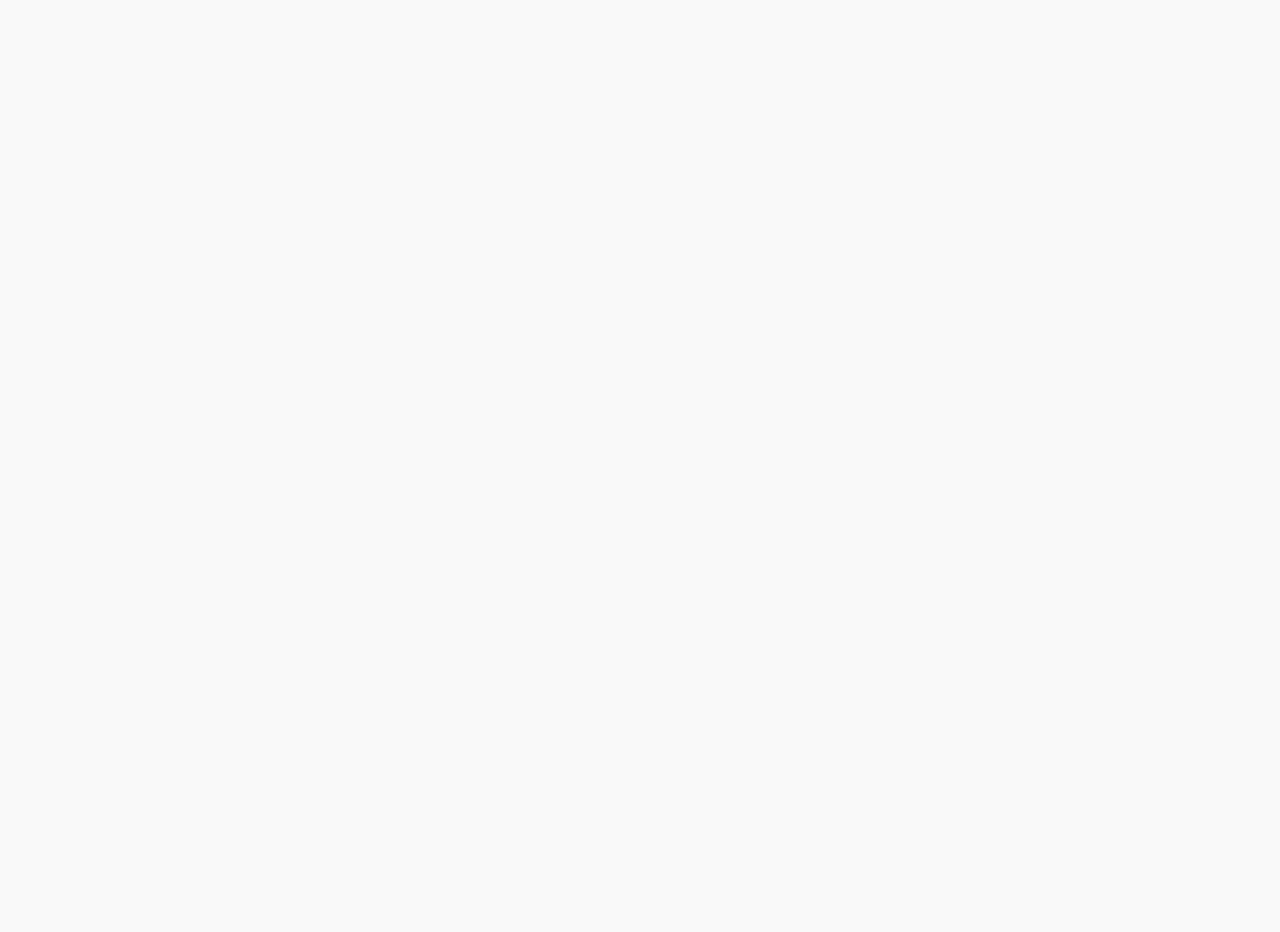
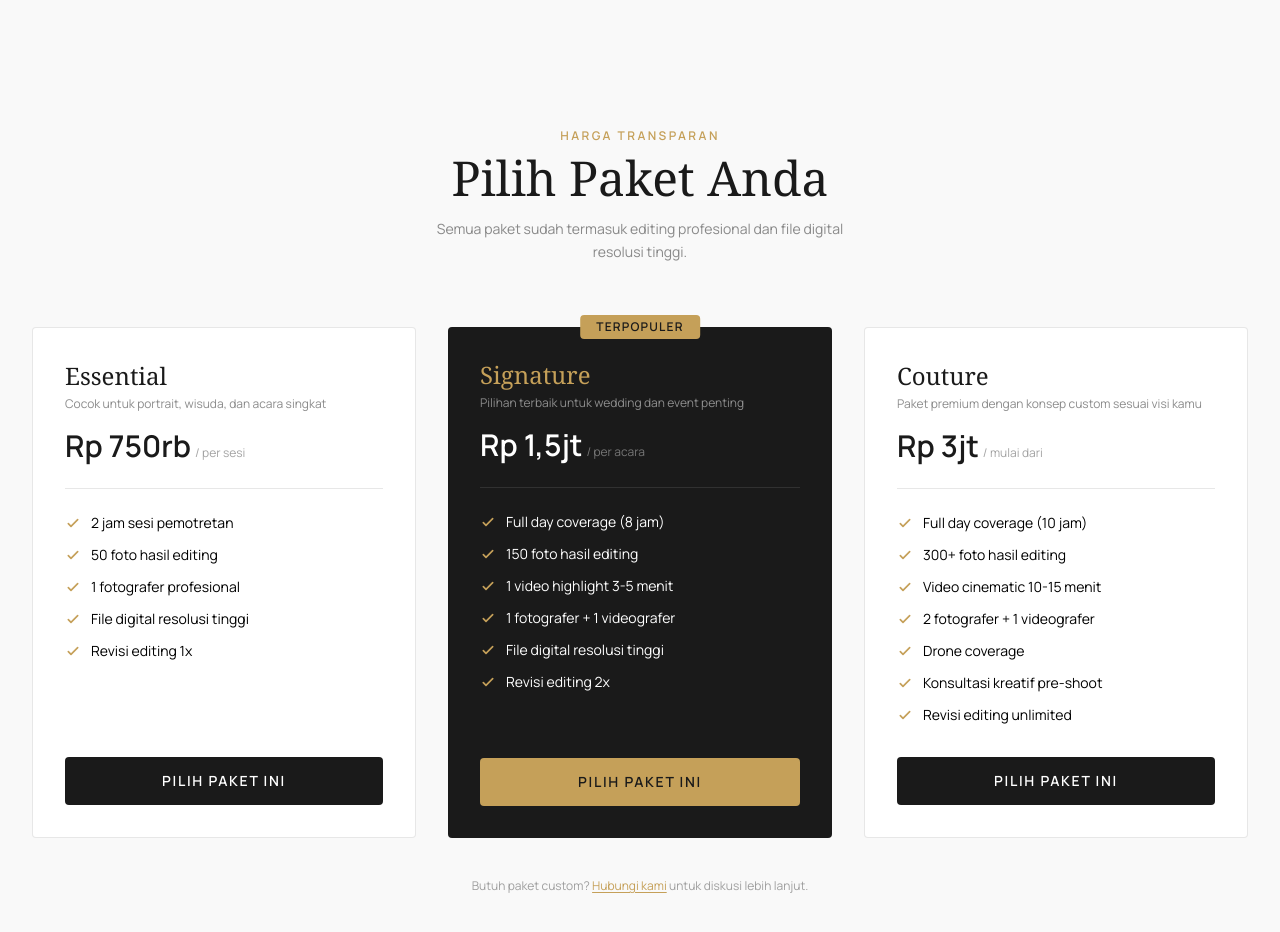
Before and after one commit to wawanher487/waventra_studio, a Next.js app: page / in a window 1280 px wide. Shown: the part 840-1772 px from the top of the page. Before the commit the page ends 834 px from the top, so only its background shows below. Built offline with nearby package versions, Linux system fonts and the light colour scheme.

Commit message:
fix: navbar and feat: packages section

```diff
--- a/src/app/page.tsx
+++ b/src/app/page.tsx
@@ -1,9 +1,12 @@
 import HeroSectioin from "@/components/sections/HeroSection";
+import PackagesSection from "@/components/sections/PackagesSection";
 
 export default function Home() {
   return (
     <main>
       <HeroSectioin />
+      {/* <PortfolioSection /> */}
+      <PackagesSection />
     </main>
   );
 }
--- a/src/components/layout/Navbar.tsx
+++ b/src/components/layout/Navbar.tsx
@@ -4,7 +4,7 @@ import Link from "next/link";
 import { useEffect, useState } from "react";
 
 const navLinks = [
-  { label: "Portofolio", href: "#portofolio" },
+  { label: "Portofolio", href: "#portfolio" },
   { label: "Packages", href: "#packages" },
   { label: "Tim", href: "#tim" },
   { label: "Kontak", href: "#kontak" },
@@ -27,7 +27,7 @@ export default function Navbar() {
 
   return (
     <nav
-      className={`fixed top-0 left-0 right-0 z-50 transition-all duration-300 ${isScrolled ? "bg-brand-navy/95 backdrop-blur-sm shadow-lg" : "bg-brand-primary"}`}
+      className={`fixed top-0 left-0 right-0 z-50 transition-all duration-300 ${isScrolled ? "bg-brand-navy/90 backdrop-blur-sm shadow-lg" : "bg-brand-primary"}`}
     >
       <div className="max-w-7xl mx-auto px-6 lg:px-8">
         <div className="flex items-center justify-between h-16 lg:h-20">
--- a/src/components/sections/HeroSection.tsx
+++ b/src/components/sections/HeroSection.tsx
@@ -5,7 +5,7 @@ import { useState } from "react";
 const packages = [
   { id: "essential", name: "Essential", desc: "2 jam sesi" },
   { id: "signature", name: "Signature", desc: "Full Day + Video" },
-  { id: "couture", name: "Essential", desc: "Custom Konsep" },
+  { id: "couture", name: "Couture", desc: "Custom Konsep" },
 ];
 
 const eventTypes = [
--- /dev/null
+++ b/src/components/sections/PackagesSection.tsx
@@ -0,0 +1,145 @@
+import { packages } from "@/data/packages";
+
+// Komponen kecil untuk satu baris fitur
+// Kenapa dipisah? Karena dipakai berulang di setiap card
+function FeatureItem({ text }: { text: string }) {
+  return (
+    <li className="flex items-start gap-2.5 text-sm">
+      {/* Gold checkmark */}
+      <svg
+        className="w-4 h-4 text-brand-gold mt-0.5 shrink-0"
+        fill="none"
+        viewBox="0 0 24 24"
+        stroke="currentColor"
+        strokeWidth={2.5}
+      >
+        <path strokeLinecap="round" strokeLinejoin="round" d="M5 13l4 4L19 7" />
+      </svg>
+      {text}
+    </li>
+  );
+}
+
+export default function PackagesSection() {
+  return (
+    <section id="packages" className="py-20 lg:py-32 bg-brand-neutral">
+      <div className="max-w-7xl mx-auto px-6 lg:px-8">
+        {/* Section header — centered */}
+        <div className="text-center mb-16">
+          <span className="text-xs font-semibold tracking-[0.2em] uppercase text-brand-gold">
+            Harga Transparan
+          </span>
+          <h2 className="font-serif text-brand-primary text-4xl lg:text-5xl mt-2 mb-4">
+            Pilih Paket Anda
+          </h2>
+          <p className="text-brand-primary/50 max-w-md mx-auto text-sm leading-relaxed">
+            Semua paket sudah termasuk editing profesional dan file digital
+            resolusi tinggi.
+          </p>
+        </div>
+
+        {/* Package cards grid */}
+        <div className="grid grid-cols-1 md:grid-cols-3 gap-6 lg:gap-8">
+          {packages.map((pkg) => (
+            <div
+              key={pkg.id}
+              className={`
+                relative flex flex-col p-8 rounded-sm
+                transition-transform duration-300 hover:-translate-y-1
+                ${
+                  pkg.isFeatured
+                    ? "bg-brand-primary text-white" // featured: dark
+                    : "bg-white border border-brand-primary/10" // regular: light
+                }
+              `}
+            >
+              {/* Featured badge */}
+              {pkg.isFeatured && (
+                <div
+                  className="
+                  absolute -top-3 left-1/2 -translate-x-1/2
+                  bg-brand-gold text-brand-primary
+                  text-xs font-semibold tracking-widest uppercase
+                  px-4 py-1 rounded-sm
+                "
+                >
+                  Terpopuler
+                </div>
+              )}
+
+              {/* Package name & price */}
+              <div className="mb-6">
+                <h3
+                  className={`
+                  font-serif text-2xl mb-1
+                  ${pkg.isFeatured ? "text-brand-gold" : "text-brand-primary"}
+                `}
+                >
+                  {pkg.name}
+                </h3>
+                <p
+                  className={`text-xs mb-4 ${pkg.isFeatured ? "text-white/50" : "text-brand-primary/50"}`}
+                >
+                  {pkg.description}
+                </p>
+                <div className="flex items-baseline gap-1">
+                  <span
+                    className={`font-semibold text-3xl ${pkg.isFeatured ? "text-white" : "text-brand-primary"}`}
+                  >
+                    {pkg.price}
+                  </span>
+                  <span
+                    className={`text-xs ${pkg.isFeatured ? "text-white/40" : "text-brand-primary/40"}`}
+                  >
+                    / {pkg.priceNote}
+                  </span>
+                </div>
+              </div>
+
+              {/* Divider */}
+              <div
+                className={`h-px mb-6 ${pkg.isFeatured ? "bg-white/10" : "bg-brand-primary/10"}`}
+              />
+
+              {/* Features list — grow agar semua card tingginya sama */}
+              <ul className="space-y-3 grow">
+                {pkg.features.map((feature) => (
+                  <FeatureItem key={feature} text={feature} />
+                ))}
+              </ul>
+
+              {/* CTA Button */}
+              <a
+                href="#booking"
+                className={`
+                  mt-8 block text-center py-3.5 text-sm font-semibold
+                  tracking-[0.12em] uppercase rounded-sm
+                  transition-all duration-200
+                  ${
+                    pkg.isFeatured
+                      ? "bg-brand-gold text-brand-primary hover:bg-white"
+                      : "bg-brand-primary text-white hover:bg-brand-gold hover:text-brand-primary"
+                  }
+                `}
+              >
+                Pilih Paket Ini
+              </a>
+            </div>
+          ))}
+        </div>
+
+        {/* Catatan bawah */}
+        <p className="text-center text-xs text-brand-primary/40 mt-10">
+          Butuh paket custom?{" "}
+          <a
+            href="#booking"
+            className="text-brand-gold underline underline-offset-2"
+          >
+            Hubungi kami
+          </a>{" "}
+          untuk diskusi lebih lanjut.
+        </p>
+      </div>
+    </section>
+  );
+}
--- /dev/null
+++ b/src/data/packages.ts
@@ -0,0 +1,119 @@
+// Interface dulu — definisikan "kontrak" bentuk datanya
+export interface Package {
+  id: string;
+  name: string;
+  price: string;
+  priceNote: string;
+  description: string;
+  features: string[];
+  isFeatured?: boolean; // ? artinya optional
+}
+
+export interface PortfolioItem {
+  id: string;
+  category: string;
+  aspectRatio: "portrait" | "landscape" | "square";
+  // Nanti diisi URL foto asli dari teman kamu
+  placeholder: string; // warna sementara sebelum ada foto
+}
+
+// ========================
+// DATA PAKET
+// ========================
+export const packages: Package[] = [
+  {
+    id: "essential",
+    name: "Essential",
+    price: "Rp 750rb",
+    priceNote: "per sesi",
+    description: "Cocok untuk portrait, wisuda, dan acara singkat",
+    features: [
+      "2 jam sesi pemotretan",
+      "50 foto hasil editing",
+      "1 fotografer profesional",
+      "File digital resolusi tinggi",
+      "Revisi editing 1x",
+    ],
+  },
+  {
+    id: "signature",
+    name: "Signature",
+    price: "Rp 1,5jt",
+    priceNote: "per acara",
+    description: "Pilihan terbaik untuk wedding dan event penting",
+    features: [
+      "Full day coverage (8 jam)",
+      "150 foto hasil editing",
+      "1 video highlight 3-5 menit",
+      "1 fotografer + 1 videografer",
+      "File digital resolusi tinggi",
+      "Revisi editing 2x",
+    ],
+    isFeatured: true,
+  },
+  {
+    id: "couture",
+    name: "Couture",
+    price: "Rp 3jt",
+    priceNote: "mulai dari",
+    description: "Paket premium dengan konsep custom sesuai visi kamu",
+    features: [
+      "Full day coverage (10 jam)",
+      "300+ foto hasil editing",
+      "Video cinematic 10-15 menit",
+      "2 fotografer + 1 videografer",
+      "Drone coverage",
+      "Konsultasi kreatif pre-shoot",
+      "Revisi editing unlimited",
+    ],
+  },
+];
+
+// ========================
+// DATA PORTFOLIO
+// ========================
+export const portfolioItems: PortfolioItem[] = [
+  {
+    id: "1",
+    category: "Wedding",
+    aspectRatio: "portrait",
+    placeholder: "#2C3E50",
+  },
+  {
+    id: "2",
+    category: "Pre-Wedding",
+    aspectRatio: "landscape",
+    placeholder: "#1A1A1A",
+  },
+  {
+    id: "3",
+    category: "Wisuda",
+    aspectRatio: "portrait",
+    placeholder: "#3d3d3d",
+  },
+  {
+    id: "4",
+    category: "Event",
+    aspectRatio: "landscape",
+    placeholder: "#4a3728",
+  },
+  {
+    id: "5",
+    category: "Portrait",
+    aspectRatio: "square",
+    placeholder: "#2C3E50",
+  },
+  {
+    id: "6",
+    category: "Produk",
+    aspectRatio: "portrait",
+    placeholder: "#1A1A1A",
+  },
+  {
+    id: "7",
+    category: "Wedding",
+    aspectRatio: "landscape",
+    placeholder: "#3a2a1a",
+  },
+  { id: "8", category: "Wisuda", aspectRatio: "square", placeholder: "#333" },
+];
```
Also changed, not shown: src/components/sections/PortfolioSection.tsx (added).
